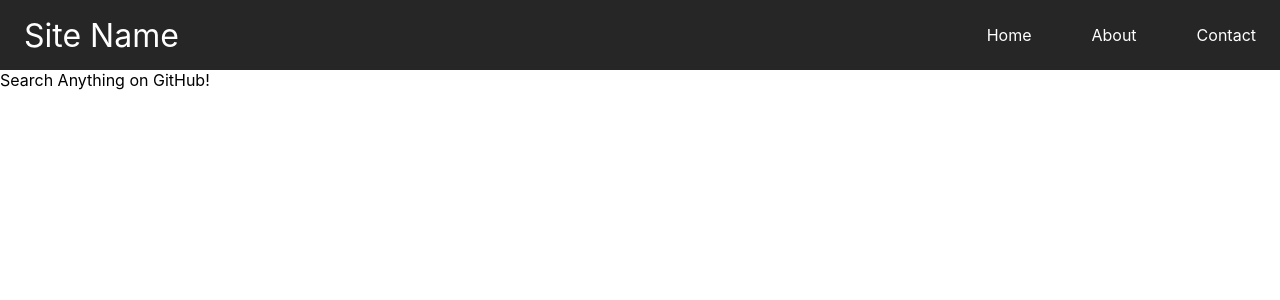
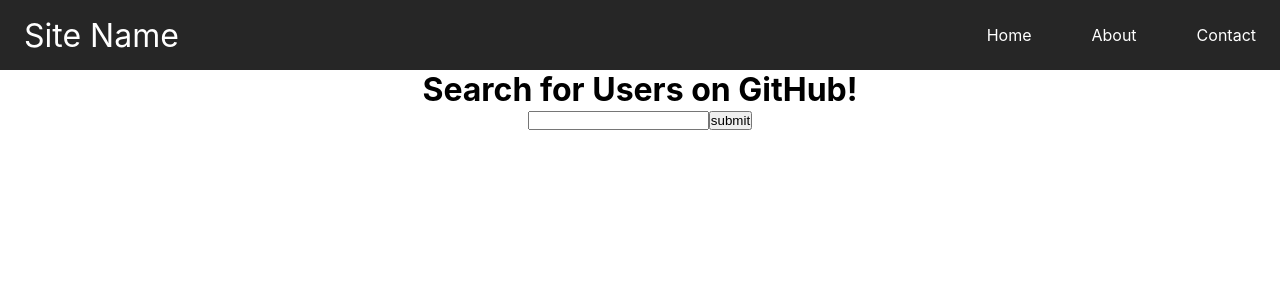
Before and after one commit to alexlamb10/github-search, a React (Create React App) app: page / in a window 1280 px wide. Shown: the top 300 px of the page. Built offline with nearby package versions, Linux system fonts and the light colour scheme.

Commit message:
Set up basic outline for home page

```diff
--- a/src/components/Home.js
+++ b/src/components/Home.js
@@ -3,18 +3,29 @@ import Navbar from './Navbar'
 
 function Home() {
     const [search, setSearch] = useState(false)
+    const [name, setName] = useState("")
 
 
-    if(search){
+    if(!search){
         return (
-            <div>This works</div>
-        )
+          <div>
+            <Navbar />
+            <div className="App">
+                <h1>Search for Users on GitHub!</h1>
+                <form >
+                    <input type="text‘" onChange={(e) => setName(e.target.value)}/>
+                    <button>submit</button>
+                </form>
+            </div>
+          </div>
+        );
     }else{
 
         return (
           <div>
             <Navbar />
-            Search Anything on GitHub!</div>
+
+            </div>
         )
     }
 }
--- a/src/components/Navbar.js
+++ b/src/components/Navbar.js
@@ -1,5 +1,4 @@
 import React, {useState} from 'react'
-import Home from './Home'
 import './Navbar.css'
 
 function Navbar() {
```
